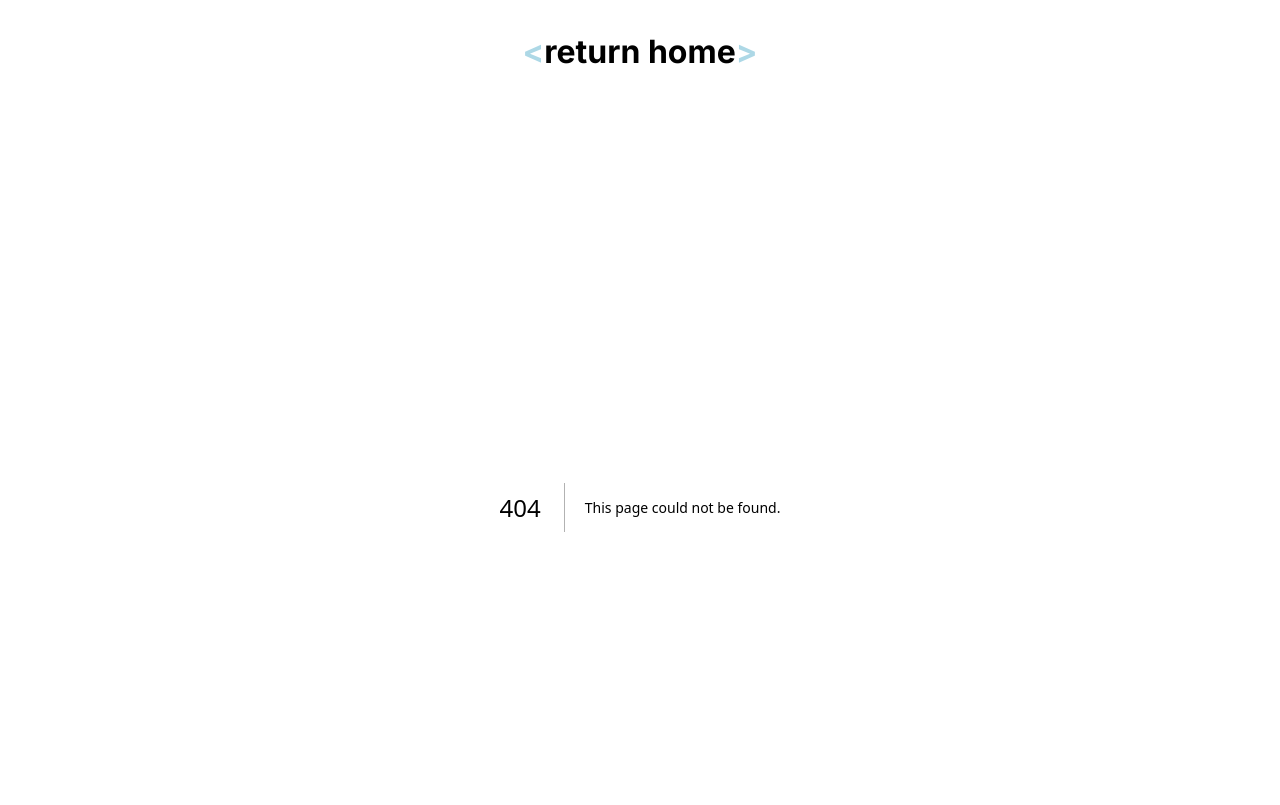
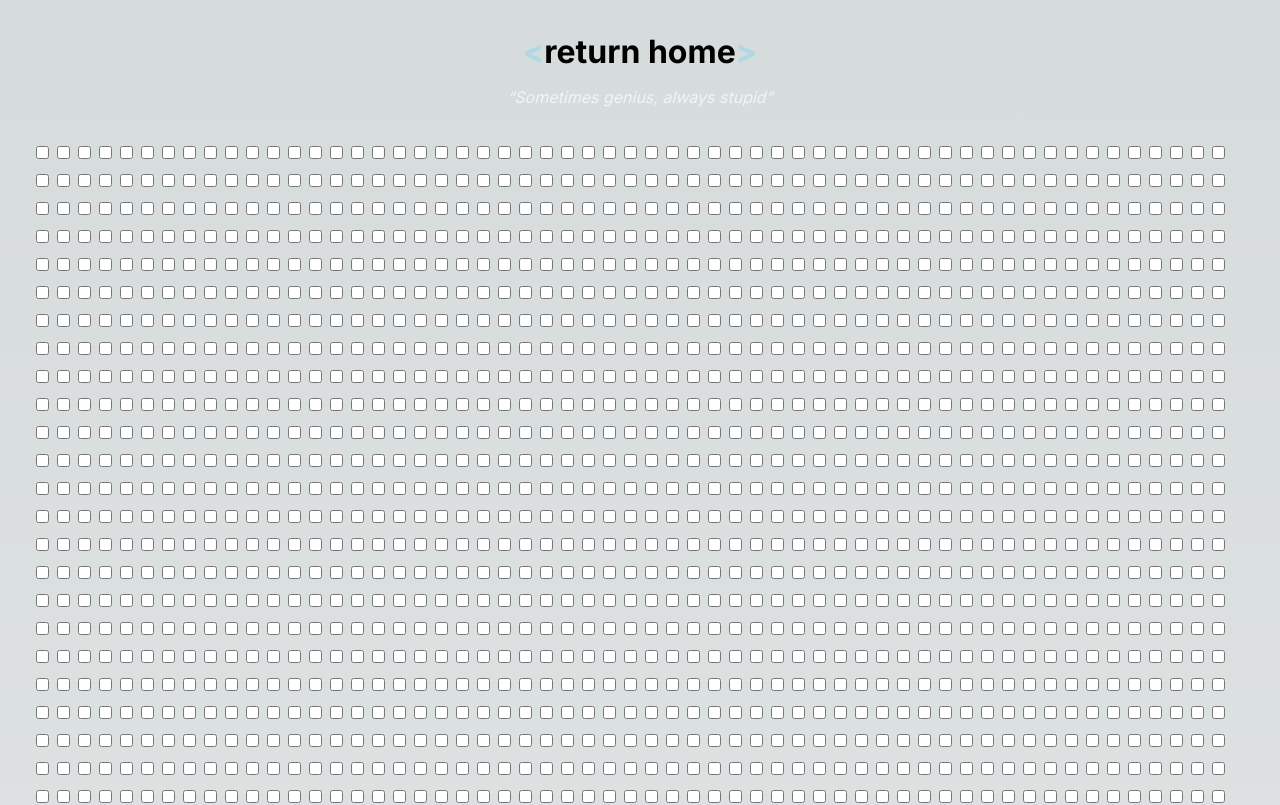
Before and after one commit to Raspberry1111/rbrry-website, a Next.js app: page /checkboxes in a window 1280 px wide. Before the commit this address had no page. Shown: the top 805 px of the page. Built offline with nearby package versions, Linux system fonts and the light colour scheme.

Commit message:
Add checkboxes

```diff
--- /dev/null
+++ b/src/app/checkboxes/checkbox.tsx
@@ -0,0 +1,35 @@
+import { useLocalStorage } from "@/localStorage";
+import { Dispatch, SetStateAction, useEffect, useState } from "react";
+
+function useCheckboxLocalStorage(id: number): [boolean, Dispatch<SetStateAction<boolean>>] {
+	const [value, setValue] = useState(false);
+	const [isFirst, setIsFirst] = useState(true);
+
+	const key = `checkbox-${id}`;
+
+	useEffect(() => {
+		const stored = localStorage.getItem(key);
+		setValue(stored ? JSON.parse(stored) : false);
+	}, [key]);
+
+	useEffect(() => {
+		setIsFirst(false);
+		if (isFirst) {
+			return;
+		}
+
+		if (!value) {
+			localStorage.removeItem(key);
+		} else {
+			localStorage.setItem(key, "true");
+		}
+	}, [key, value]);
+
+	return [value, setValue] as const;
+}
+
+export default function Checkbox({ id }: { id: number }) {
+	const [isChecked, setIsChecked] = useCheckboxLocalStorage(id);
+
+	return <input type="checkbox" checked={isChecked} onChange={e => setIsChecked(e.target.checked)} />
+}
--- /dev/null
+++ b/src/app/checkboxes/page.module.css
@@ -0,0 +1,11 @@
+.checkboxContainer {
+	display: flexbox;
+	align-content: center;
+	justify-content: center;
+	padding: 2em;
+}
+
+.checkbox {
+	display: inline-block;
+	padding: 0.25em;
+}
--- /dev/null
+++ b/src/app/checkboxes/page.tsx
@@ -0,0 +1,19 @@
+"use client";
+
+import { ReactElement, useEffect, useState } from "react";
+import styles from "./page.module.css";
+import Checkbox from "./checkbox";
+import { useLocalStorage } from "@/localStorage";
+
+
+export default function Checkboxes() {
+	const checkboxes: ReactElement[] = [];
+
+	for (let i = 0; i < 10000; i++) {
+		checkboxes.push(<div className={styles.checkbox} key={i}><Checkbox id={i} /></div>);
+	}
+
+	return <div className={styles.checkboxContainer}>
+		{checkboxes}
+	</div>
+}
--- a/src/app/page.tsx
+++ b/src/app/page.tsx
@@ -6,7 +6,7 @@
 
 	return (
 		<main>
-			<Link href="/test">test</Link>
+			<Link href="/checkboxes">checkboxes</Link>
 		</main>
 	);
 }
--- /dev/null
+++ b/src/localStorage.ts
@@ -0,0 +1,23 @@
+import { useEffect, useState } from "react";
+
+export function useLocalStorage<T>(key: string, fallbackValue: T, saveInitialValue = false) {
+	const [value, setValue] = useState(fallbackValue);
+	const [isFirst, setIsFirst] = useState(true);
+
+	useEffect(() => {
+		const stored = localStorage.getItem(key);
+		setValue(stored ? JSON.parse(stored) : fallbackValue);
+	}, [fallbackValue, key]);
+
+	useEffect(() => {
+		setIsFirst(false);
+		if (isFirst && !saveInitialValue) {
+			return;
+		}
+
+		localStorage.setItem(key, JSON.stringify(value));
+
+	}, [key, value]);
+
+	return [value, setValue] as const;
+}
--- a/src/topbar.tsx
+++ b/src/topbar.tsx
@@ -5,7 +5,6 @@
 import Link from "next/link";
 import Scrambler from "./scrambler";
 import { usePathname } from "next/navigation";
-import path from "path";
 
 const HOMEPAGE_TITLE = "rbrry.fyi";
 const OTHER_TITLE = "return home";
```
Also changed, not shown: src/app/test/page.tsx (deleted, +0 -7 lines).
